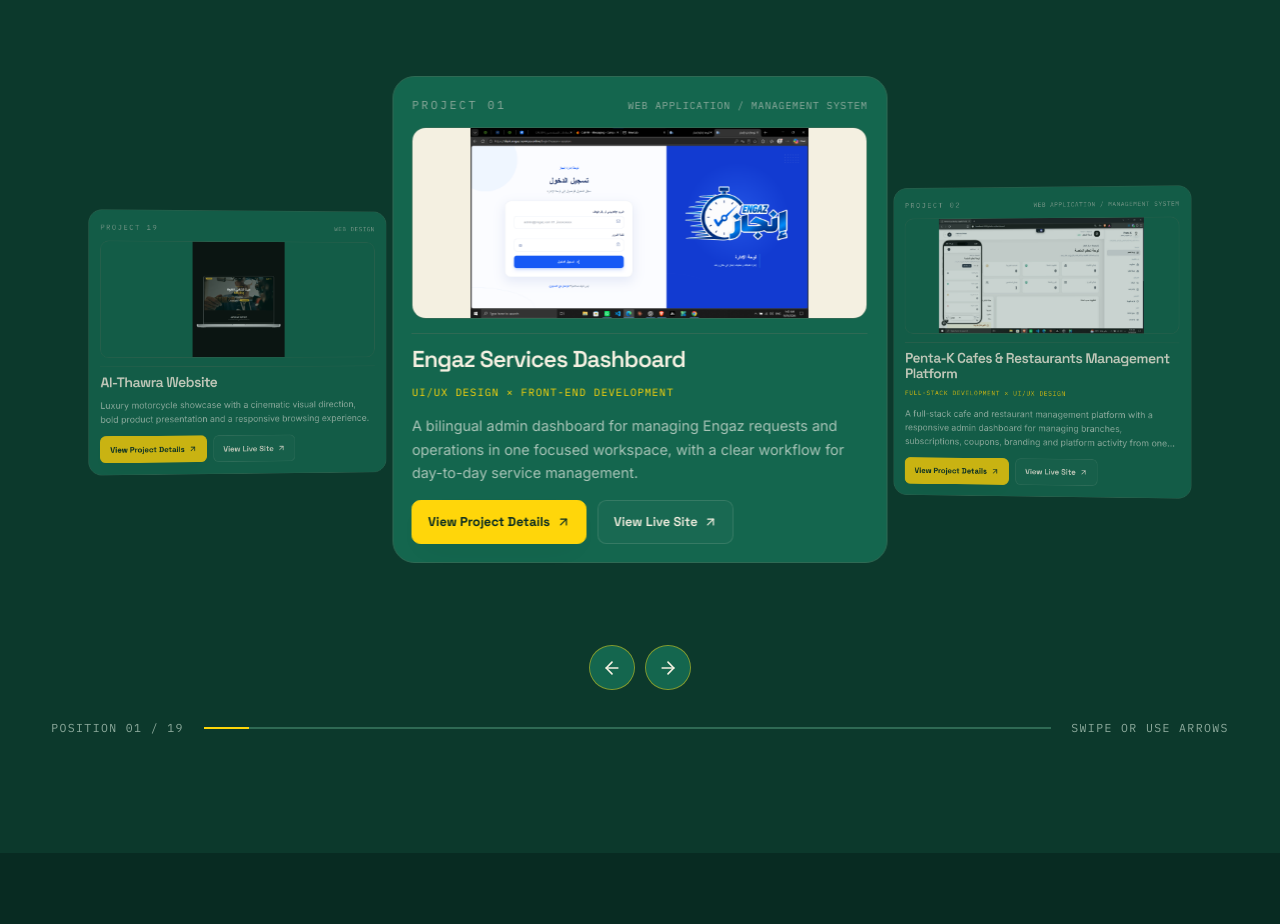
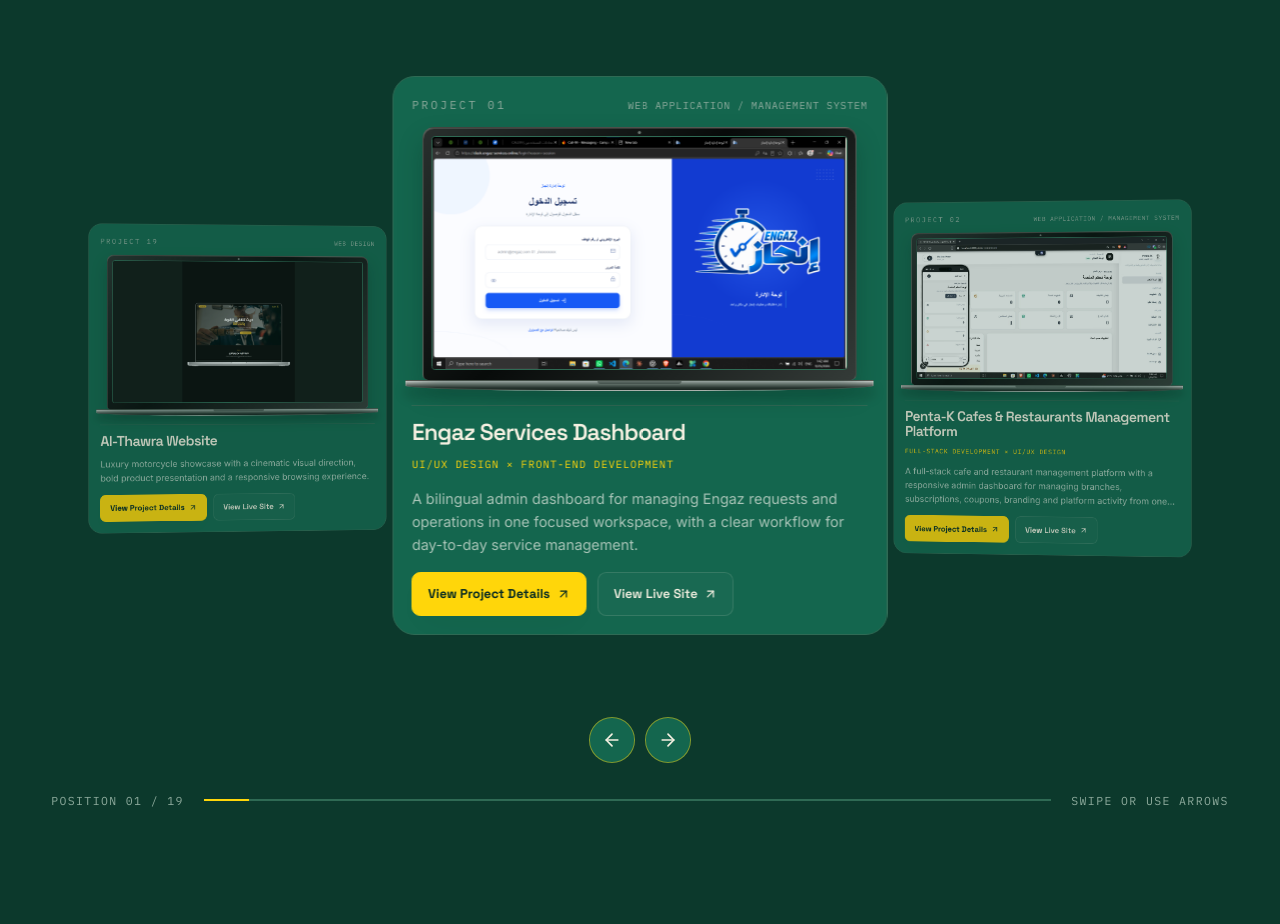
Before and after one commit to AymanGhomim/Ayman-Ghonim, a React (Vite) app: page / in a window 1280 px wide. Shown: the part 4200-5124 px from the top of the page. Built offline with nearby package versions, Linux system fonts and the light colour scheme.

Commit message:
Show project previews in laptop mockups

```diff
--- a/src/components/projects/ProjectCard.tsx
+++ b/src/components/projects/ProjectCard.tsx
@@ -26,6 +26,7 @@ export function ProjectCard({ project, index, priority }: ProjectCardProps) {
         priority={priority}
         initialDirection={0}
         interactive={false}
+        laptopMockup
       />
 
       <div className="project-showcase-content">
--- a/src/components/projects/ProjectVisual3D.tsx
+++ b/src/components/projects/ProjectVisual3D.tsx
@@ -18,9 +18,10 @@ interface ProjectVisual3DProps {
   priority?: boolean;
   initialDirection: number;
   interactive?: boolean;
+  laptopMockup?: boolean;
 }
 
-export function ProjectVisual3D({ project, priority, initialDirection, interactive = true }: ProjectVisual3DProps) {
+export function ProjectVisual3D({ project, priority, initialDirection, interactive = true, laptopMockup = false }: ProjectVisual3DProps) {
   const reducedMotion = useReducedMotion();
   const [dragging, setDragging] = useState(false);
   const origin = useRef<DragOrigin | null>(null);
@@ -94,6 +95,8 @@ export function ProjectVisual3D({ project, priority, initialDirection, interacti
       onPointerUp={interactive ? stopDrag : undefined}
       onPointerCancel={interactive ? stopDrag : undefined}
     >
+      <div className={laptopMockup ? "project-laptop-mockup" : undefined}>
+        <div className={laptopMockup ? "project-laptop-screen" : undefined}>
           <div className="project-showcase-visual">
             <img
               src={project.image}
@@ -108,6 +111,9 @@ export function ProjectVisual3D({ project, priority, initialDirection, interacti
                     : "object-center"
               }
             />
+          </div>
+        </div>
+        {laptopMockup && <div className="project-laptop-base" aria-hidden="true" />}
       </div>
     </motion.div>
   );
--- a/src/index.css
+++ b/src/index.css
@@ -1155,11 +1155,62 @@ button {
   margin-bottom: 0.75rem;
 }
 .project-carousel-card .project-showcase-3d { cursor: grab; }
+.project-carousel-card .project-laptop-mockup {
+  position: relative;
+  width: 100%;
+  padding: 0 2.4%;
+}
+.project-carousel-card .project-laptop-screen {
+  position: relative;
+  z-index: 1;
+  padding: 0.48rem 0.48rem 0.62rem;
+  border: 1px solid rgb(var(--text-primary-rgb) / 0.24);
+  border-bottom: 0;
+  border-radius: 0.72rem 0.72rem 0.35rem 0.35rem;
+  background: linear-gradient(135deg, #29302e, #080b0a 45%, #343b38);
+  box-shadow: 0 0.8rem 1.5rem rgb(var(--forest-rgb) / 0.28), inset 0 1px rgb(var(--text-primary-rgb) / 0.15);
+}
+.project-carousel-card .project-laptop-screen::before {
+  position: absolute;
+  top: 0.2rem;
+  left: 50%;
+  width: 0.2rem;
+  height: 0.2rem;
+  border-radius: 50%;
+  background: #6d7772;
+  box-shadow: 0 0 0 1px #171c19;
+  content: "";
+  transform: translateX(-50%);
+}
 .project-carousel-card .project-showcase-visual {
-  height: clamp(9rem, 15vw, 13rem);
-  aspect-ratio: auto;
+  height: auto;
+  aspect-ratio: 16 / 9;
   transform: none;
   box-shadow: none;
+  border-radius: 0.22rem;
+  background: #111815;
+  overflow: hidden;
+}
+.project-carousel-card .project-laptop-base {
+  position: relative;
+  width: 108%;
+  height: clamp(0.48rem, 0.9vw, 0.72rem);
+  margin-left: -4%;
+  border: 1px solid rgb(var(--text-primary-rgb) / 0.25);
+  border-radius: 0 0 45% 45%;
+  background: linear-gradient(180deg, #c6cbc8 0%, #737c77 38%, #343c38 72%, #1b211e 100%);
+  box-shadow: 0 0.55rem 0.75rem rgb(var(--forest-rgb) / 0.28);
+}
+.project-carousel-card .project-laptop-base::after {
+  position: absolute;
+  top: 0;
+  left: 50%;
+  width: 18%;
+  height: 0.18rem;
+  border-radius: 0 0 0.25rem 0.25rem;
+  background: rgb(27 34 30 / 0.42);
+  content: "";
+  transform: translateX(-50%);
 }
 .project-carousel-card .project-showcase-visual img { object-fit: contain; }
 .project-carousel-card .project-showcase-visual::after {
```
Lines whose indentation alone changed are shown as unchanged.
